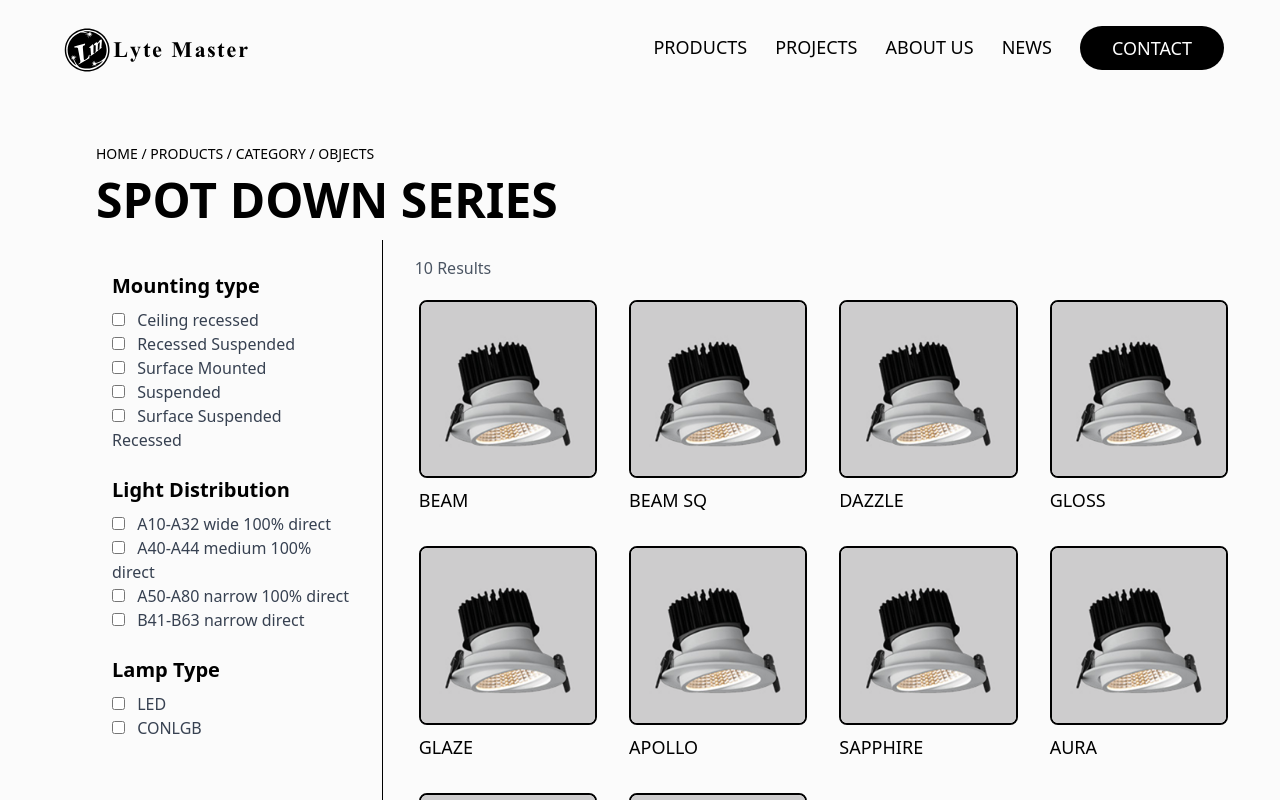
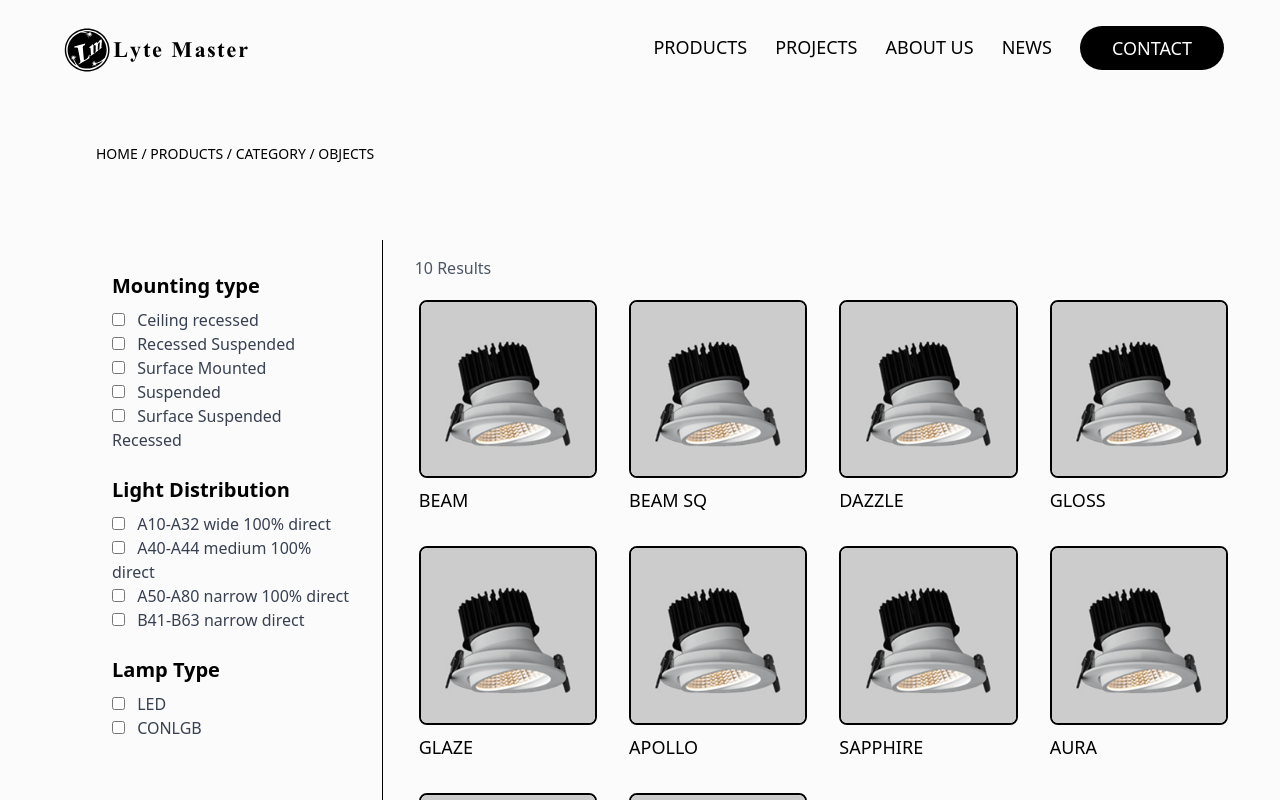
Before and after one commit to goutham-shankar/lytemaster, a Next.js app: page /products/category/objects in a window 1280 px wide. Shown: the top 800 px of the page. Built offline with nearby package versions, Linux system fonts and the light colour scheme.

Commit message:
const family_name = searchParams.get('family_name');  added

```diff
--- a/src/app/products/category/objects/page.jsx
+++ b/src/app/products/category/objects/page.jsx
@@ -1,9 +1,10 @@
 'use client';
 
-import { useState } from 'react';
+import { use, useState } from 'react';
 import { motion } from 'framer-motion';
 import { FiFilter } from 'react-icons/fi';
 import Link from 'next/link';
+import { usePathname, useSearchParams } from 'next/navigation';
 
 const lightingProducts = [
   { name: 'BEAM', image: '/assets/products/sample_bulb.png' },
@@ -21,6 +22,8 @@ const lightingProducts = [
 export default function Objects() {
   const [filters, setFilters] = useState({});
   const [showFilters, setShowFilters] = useState(false);
+  const searchParams = useSearchParams();
+  const family_name = searchParams.get('family_name');
 
   const toggleFilters = () => setShowFilters(prev => !prev);
 
@@ -92,7 +95,7 @@ export default function Objects() {
         ))}
       </aside>
 
-      <h1 className="absolute top-0 left-10 lg:left-24 lg:text-5xl sm:text-4xl font-bold text-3xl">SPOT DOWN SERIES</h1>
+      <h1 className="absolute top-0 left-10 lg:left-24 lg:text-5xl sm:text-4xl font-bold text-3xl">{family_name}</h1>
       <div className="hidden md:block w-px bg-black mx-4 relative mt-8"></div>
 
       {/* Lighting Products Grid */}
--- a/src/app/products/category/page.jsx
+++ b/src/app/products/category/page.jsx
@@ -7,7 +7,7 @@ import Link from 'next/link';
 
 import axios from 'axios';
 import { useSearchParams } from 'next/navigation';
-import { Love_Light } from 'next/font/google';
+
 
 
 
@@ -166,7 +166,8 @@ export default function Category() {
         <p className="text-gray-600 mb-4">{lightingProducts.length} Results</p>
         <div className="grid grid-cols-2 sm:grid-cols-2 lg:grid-cols-4 md:gap-6 gap-2">
           {lightingProducts.map((product, index) => (
-            <a href="/products/category/objects?family_id=${product.family_id}" key={index}>
+        <Link  href={`/products/category/objects?category_id=${category_id}&family_id=${product.family_id}&family_name=${product.family_name}`} key={index}>
+
               <div className="p-1">
                 <img
                   src={product.image || '/assets/products/sample_bulb.png' }
@@ -175,7 +176,7 @@ export default function Category() {
                 />
                 <h3 className="text-lg font-medium">{product.family_name}</h3>
               </div>
-            </a>
+            </Link>
           ))}
         </div>
       </main>
```
